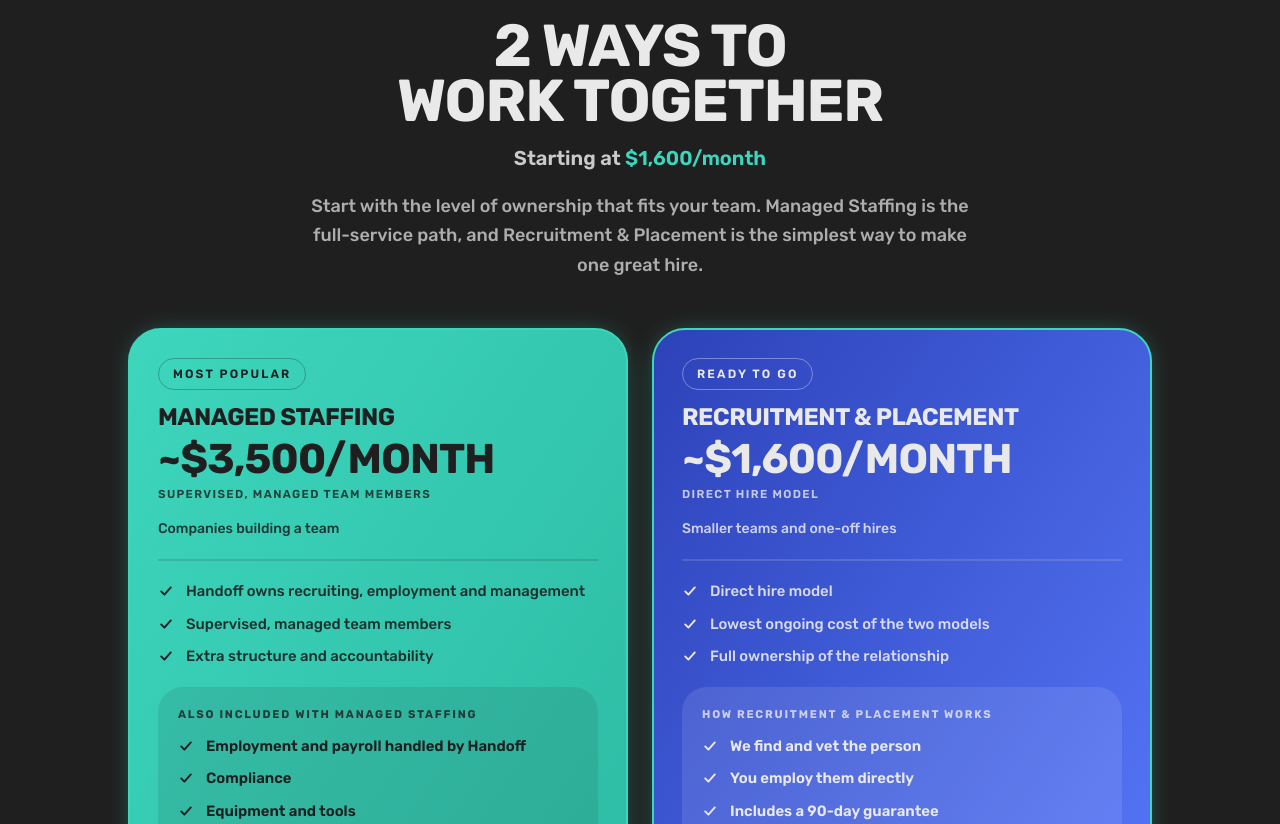
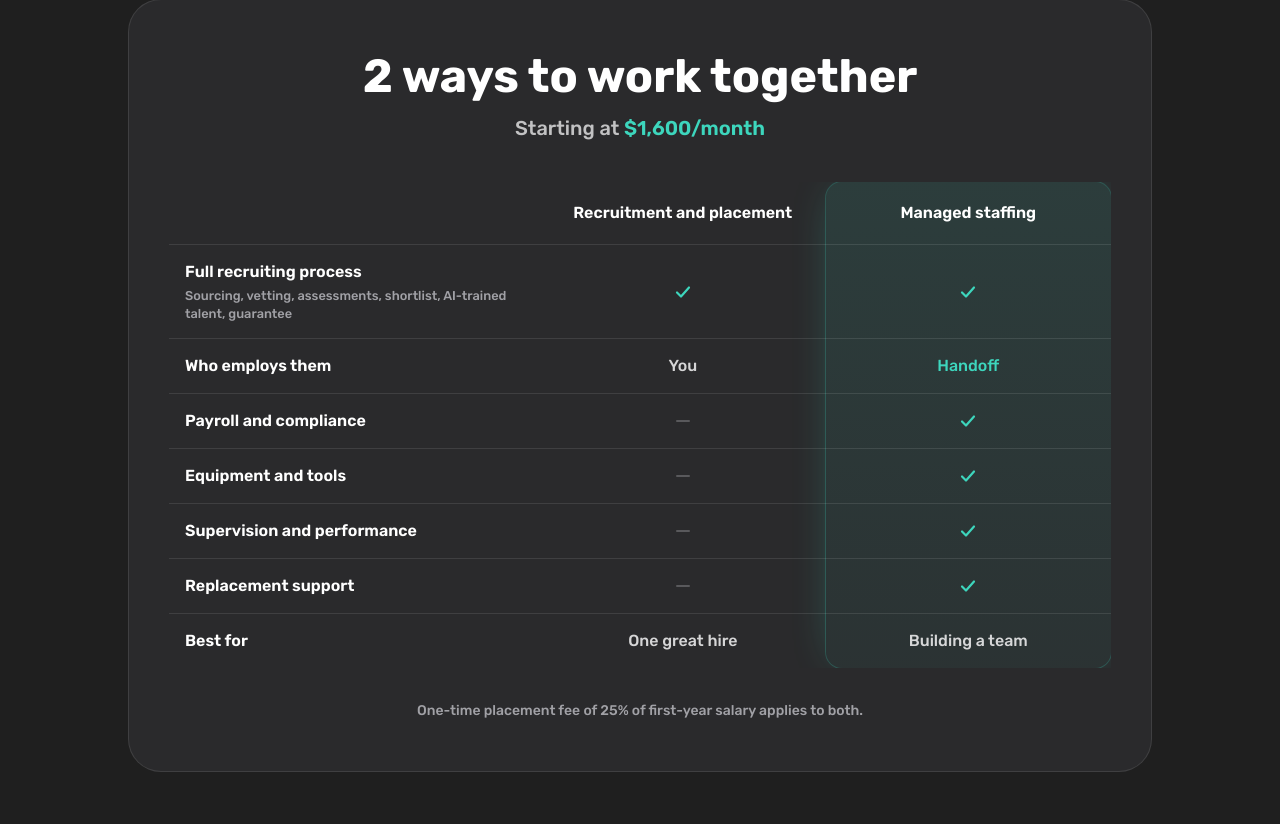
Before and after one commit to Integrated-Go-to-Market-Solutions/Handoff-Sandbox, a Next.js app: page / in a window 1280 px wide. Shown: the part 8336-9160 px from the top of the page. Built offline with nearby package versions, Linux system fonts and the light colour scheme.

Commit message:
Rebuild pricing as compact comparison table

```diff
--- a/src/components/sections/models.tsx
+++ b/src/components/sections/models.tsx
@@ -1,7 +1,7 @@
-import { Button, CtaNote, Pill } from "../brand";
+import { Button, Pill } from "../brand";
 import { Reveal } from "../reveal";
 import { TypedPoints } from "../typed-points";
-import { models, modelsFootnote, modelsIntro, modelsShared, site } from "@/lib/content";
+import { models, modelsCompare, modelsFootnote, modelsIntro, site } from "@/lib/content";
 
 /* Two equally strong gradients with the same cyan outline, so neither
    option reads as the lesser choice. Each card also carries its own list in
@@ -20,14 +20,6 @@ const cardAccents = [
     button: "cyan" as const,
   },
 ] as const;
-
-function Check({ className = "" }: { className?: string }) {
-  return (
-    <svg viewBox="0 0 20 20" className={`mt-0.5 h-4 w-4 shrink-0 ${className}`} aria-hidden="true">
-      <path d="M4 10.5l4 4 8-9" fill="none" stroke="currentColor" strokeWidth="2.4" strokeLinecap="round" strokeLinejoin="round" />
-    </svg>
-  );
-}
 
 /** The earlier single-list cards, kept as the default so /v2 is unchanged. */
 function ClassicModels() {
@@ -82,99 +74,145 @@ function ClassicModels() {
 }
 
 /**
- * `detailed` (homepage and industry pages): the two plans side by side, read
- * like a phone-plan comparison. From 768px the cards share one subgrid, so
- * every row (tag, name, price, model line, who it's for, the typed points,
- * the inclusions, the button) lines up across both, whatever wraps. Both
- * cards get the same size, padding and treatment, so neither reads as the
- * lesser option. What both include sits centred underneath. Each card
- * spans the parent's 8 rows (`md:row-span-8`); keep both in step with the
- * number of rows inside a card.
+ * `detailed` (homepage and industry pages): the two models as one compact
+ * comparison table. Shared features are one row; the differences are
+ * itemised. The featured column (Managed staffing) sits on a soft glowing
+ * panel that runs from its header to the last row.
+ *
+ * Built on a CSS grid rather than a <table> so the panel can span the
+ * column behind the cells; ARIA table roles keep it a table to screen
+ * readers. Each row is a subgrid of the three columns.
+ *
+ * Motion: the whole table reveals on scroll (Reveal), and its rows follow
+ * with a light stagger while the checks draw in. Reduced motion shows the
+ * final state.
  */
-const listGap = "space-y-3";
+const ROW_STAGGER_MS = 70;
 
-export function Models({ detailed = false }: { detailed?: boolean } = {}) {
-  if (!detailed) return <ClassicModels />;
+/** Row entrance, keyed off the Reveal wrapper's `is-in`. */
+const rowMotion =
+  "translate-y-3 opacity-0 transition-[opacity,transform] duration-700 ease-[var(--ease-out-brand)] group-[.is-in]:translate-y-0 group-[.is-in]:opacity-100 motion-reduce:translate-y-0 motion-reduce:opacity-100 motion-reduce:transition-none";
+
+function DrawnCheck({ delay }: { delay: number }) {
+  return (
+    <svg viewBox="0 0 20 20" className="mx-auto h-5 w-5 text-cyan" role="img" aria-label="Included">
+      <path
+        d="M4 10.5l4 4 8-9"
+        pathLength={1}
+        fill="none"
+        stroke="currentColor"
+        strokeWidth="2.2"
+        strokeLinecap="round"
+        strokeLinejoin="round"
+        strokeDasharray="1"
+        style={{ transitionDelay: `${delay}ms` }}
+        className="[stroke-dashoffset:1] transition-[stroke-dashoffset] duration-500 ease-out group-[.is-in]:[stroke-dashoffset:0] motion-reduce:[stroke-dashoffset:0] motion-reduce:transition-none"
+      />
+    </svg>
+  );
+}
+
+function CompareValue({ value, delay }: { value: (typeof modelsCompare.rows)[number]["values"][number]; delay: number }) {
+  if (value === true) return <DrawnCheck delay={delay} />;
+  if (value === false) {
+    return (
+      <span className="mx-auto block h-0.5 w-3.5 rounded-full bg-bone/25" role="img" aria-label="Not included" />
+    );
+  }
+  if (typeof value === "string") return <span className="text-bone/90">{value}</span>;
+  return <span className={value.accent ? "text-cyan" : "text-bone/90"}>{value.text}</span>;
+}
+
+function CompareModels() {
+  const { columns, rows, featured } = modelsCompare;
+  const cell = "flex items-center justify-center px-1.5 py-3.5 text-center sm:px-4 md:py-4";
   return (
     <section id="models" className="relative overflow-hidden bg-ink section-py-hero text-bone">
       <div className="shell relative">
-        <Reveal className="mx-auto max-w-3xl text-center">
-          <h2 className="display mt-5 text-[clamp(2.1rem,4.8vw,3.7rem)]">{modelsIntro.headline}</h2>
-          <p className="mt-4 text-lg font-semibold text-bone/85 md:text-xl">
+        <div className="mx-auto max-w-5xl rounded-[var(--radius-card)] border border-white/10 bg-ink-100 px-3 py-9 sm:px-8 md:px-10 md:py-12">
+          <Reveal className="text-center">
+            <h2 className="text-balance text-[clamp(1.7rem,4vw,2.9rem)] font-bold leading-tight text-white">
+              {modelsIntro.headline}
+            </h2>
+            <p className="mt-2 text-base font-medium text-bone/80 md:text-xl">
               {modelsIntro.startingAt.label}{" "}
-            <span className="text-cyan">{modelsIntro.startingAt.price}</span>
-          </p>
-          <p className="mx-auto mt-5 max-w-[58ch] text-lg leading-relaxed text-bone/70">
-            Start with the level of ownership that fits your team. Managed
-            Staffing is the full-service path, and Recruitment & Placement is
-            the simplest way to make one great hire.
+              <span className="font-semibold text-cyan">{modelsIntro.startingAt.price}</span>
             </p>
           </Reveal>
 
-        <div className="mx-auto mt-12 grid max-w-5xl auto-rows-fr gap-5 md:auto-rows-auto md:grid-cols-2 md:grid-rows-[repeat(8,auto)] md:gap-x-6 md:gap-y-0">
-          {models.map((model, i) => {
-            const accent = cardAccents[i % cardAccents.length];
-            return (
-              <Reveal
-                key={model.name}
-                as="article"
-                delay={i * 110}
-                className={`flex flex-col rounded-[var(--radius-card)] border-2 border-cyan p-6 shadow-[0_0_28px_-10px_rgba(61,214,189,0.6)] transition-shadow duration-500 hover:shadow-[0_0_36px_-6px_rgba(61,214,189,0.75)] md:row-span-8 md:grid md:grid-rows-subgrid md:p-7 ${accent.card}`}
+          <Reveal className="group mt-8 md:mt-10">
+            {/* Scrolls inside itself only if the three columns can't fit. */}
+            <div className="overflow-x-auto [scrollbar-width:thin]">
+              <div
+                role="table"
+                aria-label="Compare Recruitment and placement with Managed staffing"
+                // Templates inline: arbitrary grid-template classes did not
+                // generate reliably here, and rows must not auto-place.
+                style={{
+                  gridTemplateColumns: "minmax(0,1.3fr) minmax(0,1fr) minmax(0,1fr)",
+                  gridTemplateRows: `repeat(${rows.length + 1}, auto)`,
+                }}
+                className="grid min-w-[15rem] text-[0.8rem] sm:text-[0.95rem] md:text-base"
               >
-                <div>
-                  <Pill tone="outline" className={accent.pill}>
-                    {model.tag}
-                  </Pill>
-                </div>
-                <h3 className="display mt-4 text-xl md:text-2xl">{model.name.replace("-", "‑")}</h3>
-                <p className="display mt-3 text-[clamp(2rem,3.4vw,2.6rem)] leading-none">{model.price}</p>
-                <p className="mt-2 text-[0.72rem] font-semibold uppercase tracking-[0.12em] opacity-80">
-                  {model.terms}
-                </p>
-                <p className="mt-4 text-sm font-medium opacity-85">{model.forWho}</p>
+                {/* The featured column's panel, behind its cells. */}
+                <div
+                  aria-hidden="true"
+                  style={{ gridColumn: featured + 2, gridRow: `1 / ${rows.length + 2}` }}
+                  className="rounded-2xl bg-gradient-to-b from-cyan/[0.11] to-cyan/[0.05] shadow-[0_0_0_1px_rgba(61,214,189,0.22),0_0_44px_-14px_rgba(61,214,189,0.4)]"
+                />
 
-                <div className="mt-5 border-t-2 border-current/15 pt-5">
-                  <TypedPoints points={model.points} />
+                <div role="row" style={{ gridRow: 1, gridColumn: "1 / -1" }} className={`grid grid-cols-subgrid ${rowMotion}`}>
+                  <span role="columnheader" className="sr-only">
+                    Feature
+                  </span>
+                  {columns.map((name, c) => (
+                    <span
+                      key={name}
+                      role="columnheader"
+                      style={{ gridColumn: c + 2 }}
+                      className={`${cell} py-4 font-semibold leading-snug text-white md:py-5`}
+                    >
+                      {name}
+                    </span>
+                  ))}
                 </div>
 
-                <div className={`mt-5 rounded-[calc(var(--radius-card)-8px)] p-4 md:p-5 ${accent.panel}`}>
-                  <p className="text-[0.7rem] font-bold uppercase tracking-[0.16em] opacity-80">
-                    {model.extrasLabel}
-                  </p>
-                  <ul className={`mt-3 ${listGap}`}>
-                    {model.extras.map((item) => (
-                      <li key={item} className="flex gap-3 text-[0.93rem] font-semibold leading-snug">
-                        <Check />
-                        {item}
-                      </li>
+                {rows.map((row, r) => {
+                  const delay = (r + 1) * ROW_STAGGER_MS;
+                  return (
+                    <div
+                      key={row.label}
+                      role="row"
+                      style={{ gridRow: r + 2, gridColumn: "1 / -1", transitionDelay: `${delay}ms` }}
+                      className={`grid grid-cols-subgrid border-t border-white/10 ${rowMotion}`}
+                    >
+                      <div role="rowheader" className="flex flex-col justify-center py-3.5 pl-1 pr-2 text-left sm:pl-4 md:py-4">
+                        <span className="font-semibold leading-snug text-white">{row.label}</span>
+                        {row.note && (
+                          <span className="mt-1 text-[0.68rem] leading-snug text-smoke sm:text-[0.8rem]">{row.note}</span>
+                        )}
+                      </div>
+                      {row.values.map((value, c) => (
+                        <div key={c} role="cell" className={`${cell} leading-snug`}>
+                          <CompareValue value={value} delay={delay + 250} />
+                        </div>
                       ))}
-                  </ul>
                     </div>
-
-                <div className="mt-auto pt-6 md:mt-6 md:pt-0">
-                  <Button href={site.bookCall} variant={accent.button} className="w-full">
-                    Find out more
-                  </Button>
-                  <CtaNote tone={i === 0 ? "onLight" : "onDark"} className="mt-3 text-center opacity-90" />
-                </div>
-              </Reveal>
                   );
                 })}
               </div>
+            </div>
+          </Reveal>
 
-        <Reveal className="mx-auto mt-10 max-w-4xl text-center">
-          <p className="eyebrow text-[0.72rem] tracking-[0.2em] text-cyan">{modelsShared.label}</p>
-          <ul className="mt-4 flex flex-wrap justify-center gap-x-7 gap-y-3">
-            {modelsShared.items.map((item) => (
-              <li key={item} className="flex gap-2.5 text-sm font-semibold leading-snug text-bone md:text-[0.95rem]">
-                <Check className="text-cyan" />
-                {item}
-              </li>
-            ))}
-          </ul>
-          <p className="mx-auto mt-8 max-w-[62ch] text-balance text-sm leading-relaxed text-bone/55">{modelsFootnote}</p>
-        </Reveal>
+          <p className="mx-auto mt-8 max-w-[60ch] text-balance text-center text-xs leading-relaxed text-smoke md:text-sm">
+            {modelsCompare.footnote}
+          </p>
+        </div>
       </div>
     </section>
   );
 }
+
+export function Models({ detailed = false }: { detailed?: boolean } = {}) {
+  return detailed ? <CompareModels /> : <ClassicModels />;
+}
--- a/src/lib/content.ts
+++ b/src/lib/content.ts
@@ -275,6 +275,32 @@ export const models = [
 export const modelsIntro = {
   headline: "2 ways to work together",
   startingAt: { label: "Starting at", price: "$1,600/month" },
+};
+
+/**
+ * The homepage / industry-page pricing comparison (`Models detailed`), from
+ * the 10/5 "compact" design: shared features as one row, differences
+ * itemised. `true` = check, `false` = dash, a string = that text (`accent`
+ * marks the value shown in the brand green). /v2 keeps `models` above.
+ */
+export const modelsCompare = {
+  columns: ["Recruitment and placement", "Managed staffing"],
+  /** Index of the highlighted column. */
+  featured: 1,
+  rows: [
+    {
+      label: "Full recruiting process",
+      note: "Sourcing, vetting, assessments, shortlist, AI-trained talent, guarantee",
+      values: [true, true],
+    },
+    { label: "Who employs them", values: ["You", { text: "Handoff", accent: true }] },
+    { label: "Payroll and compliance", values: [false, true] },
+    { label: "Equipment and tools", values: [false, true] },
+    { label: "Supervision and performance", values: [false, true] },
+    { label: "Replacement support", values: [false, true] },
+    { label: "Best for", values: ["One great hire", "Building a team"] },
+  ] as { label: string; note?: string; values: (boolean | string | { text: string; accent: boolean })[] }[],
+  footnote: "One-time placement fee of 25% of first-year salary applies to both.",
 };
 
 /** PLACEHOLDER copy pending client approval: what both models share. */
```
Lines whose indentation alone changed are shown as unchanged.
